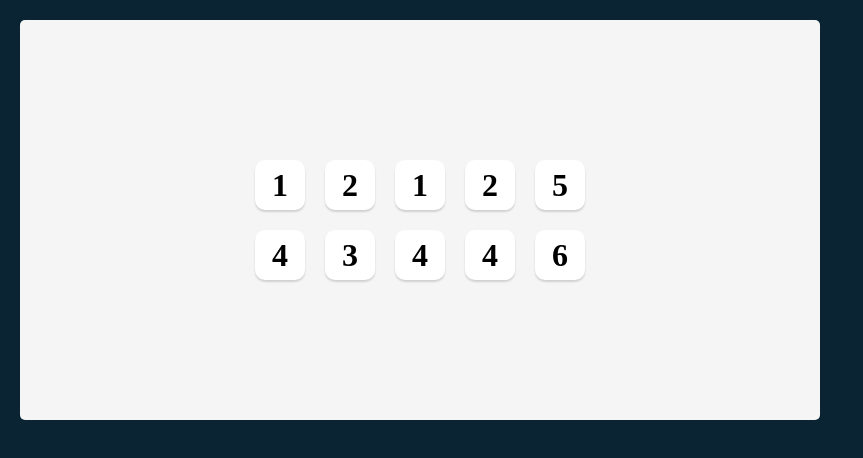
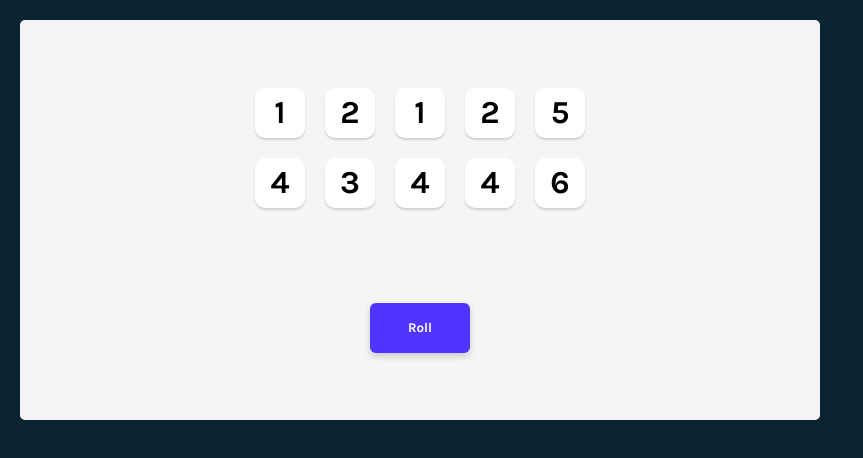
Before and after one commit to moiseuwimana/Tenzies-game, a React (Create React App) app: page / in a window 1280 px wide. Shown: the top 458 px of the page, without its empty margins (0-863 px from the left). Built offline with nearby package versions, Linux system fonts and the light colour scheme.

Commit message:
Roll dice button

```diff
--- a/public/index.html
+++ b/public/index.html
@@ -24,6 +24,11 @@
       work correctly both with client-side routing and a non-root public URL.
       Learn how to configure a non-root public URL by running `npm run build`.
     -->
+
+
+    <link rel="preconnect" href="https://fonts.googleapis.com">
+    <link rel="preconnect" href="https://fonts.gstatic.com" crossorigin>
+    <link href="https://fonts.googleapis.com/css2?family=Inter&family=Karla:wght@700&display=swap" rel="stylesheet">
     <title>React App</title>
   </head>
   <body>
--- a/src/App.js
+++ b/src/App.js
@@ -4,16 +4,13 @@
 import Die from './components/Die'
 
 
-/**
- * Challenge:
- *
- * Create state to hold our array of numbers. (Initialize the state by calling our 'allNewDice' function so it loads all new dice as soon as the app loads)
- *
- * Map over the state numbers array to generate our array of Die elements and render those in place of our manually-written 10 Die elements.
- */
-
 
 export default function App(){
+  /**
+   * Challenge: Create a 'Roll Dice' button that will re-roll all 10 dice
+   *
+   * Clicking the button should generate a new array of numbers and set the 'dice' state to that new array (thus re-rendering the array to the page)
+   */
 
   const [dice, setDice] = React.useState(allNewDice())
 
@@ -25,6 +22,9 @@
         newDice.push(Math.ceil(Math.random()*6))
       }
       return newDice
+  }
+  function rollDice(){
+    setDice(allNewDice())
   }
 
 
@@ -38,6 +38,7 @@
       <div className='dice-container'>
         {diceElements}
       </div>
+      <button className='roll-dice' onClick={rollDice}>Roll</button>
 
     </main>
   )
--- a/src/style.css
+++ b/src/style.css
@@ -6,6 +6,7 @@
   margin:0;
   background-color: #0B2434;
   padding: 20px;
+  font-family: 'Karla', sans-serif;
 }
 
 main{
@@ -16,7 +17,7 @@
   padding: 20px;
   display: flex;
   flex-direction: column;
-  justify-content: center;
+  justify-content: space-around;
   align-items: center;
 }
 .dice-container{
@@ -38,3 +39,20 @@
 .die-num {
   font-size:2rem
 }
+.roll-dice {
+  height: 50px;
+  width: 100px;
+  border: none;
+  border-radius: 6px;
+  background-color: #5035FF;
+  box-shadow: 0px 3.1999998092651367px 7.679999828338623px rgba(0, 0, 0, 0.18);
+  color: white;
+  font-family: 'Karla', sans-serif;
+  cursor: pointer;
+}
+.roll-dice:focus {
+  outline: none;
+}
+.roll-dice:active {
+  box-shadow: inset 5px 5px 10px -3px rgba(0, 0, 0, 0.7)
+}
```
